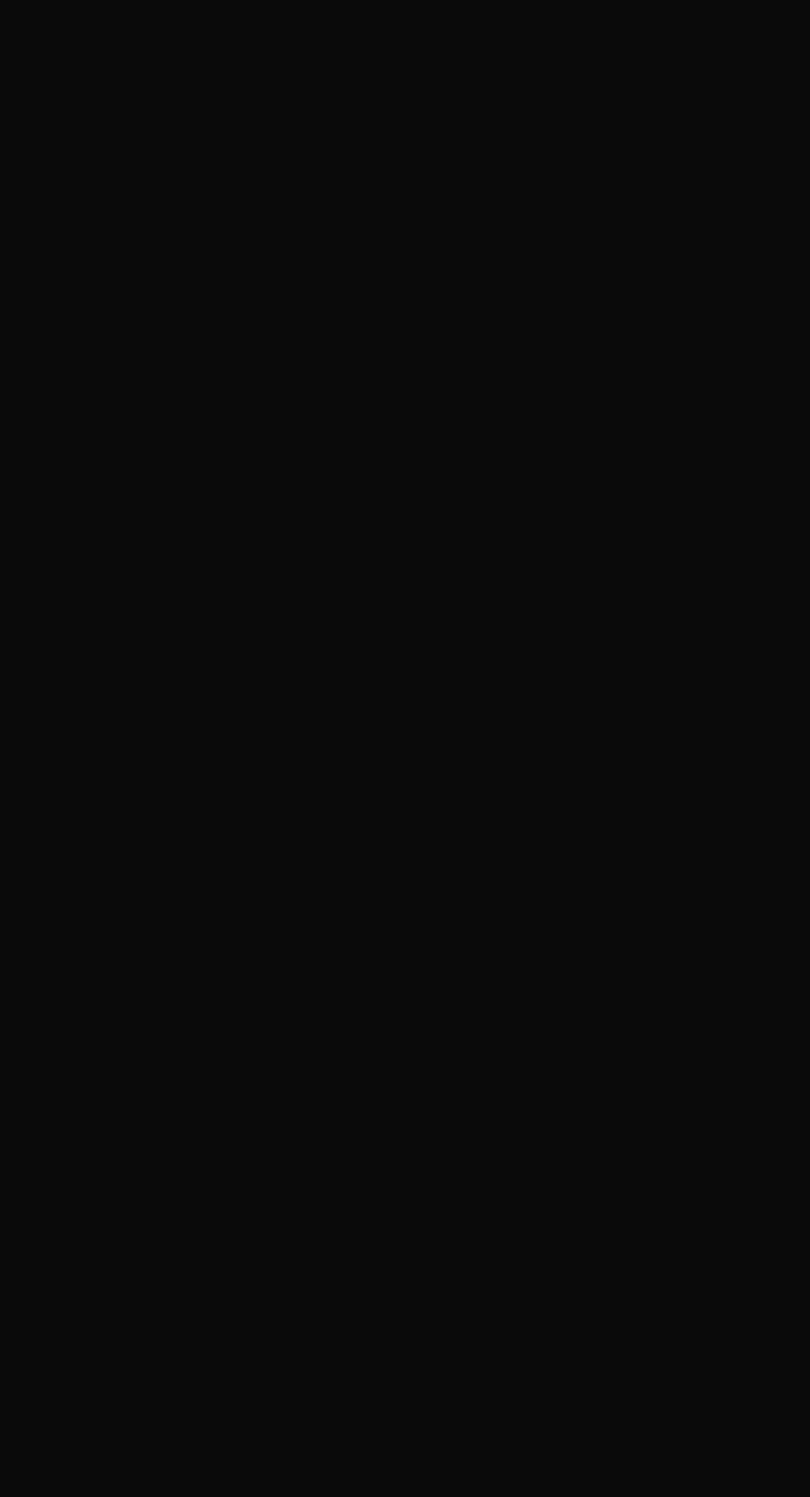
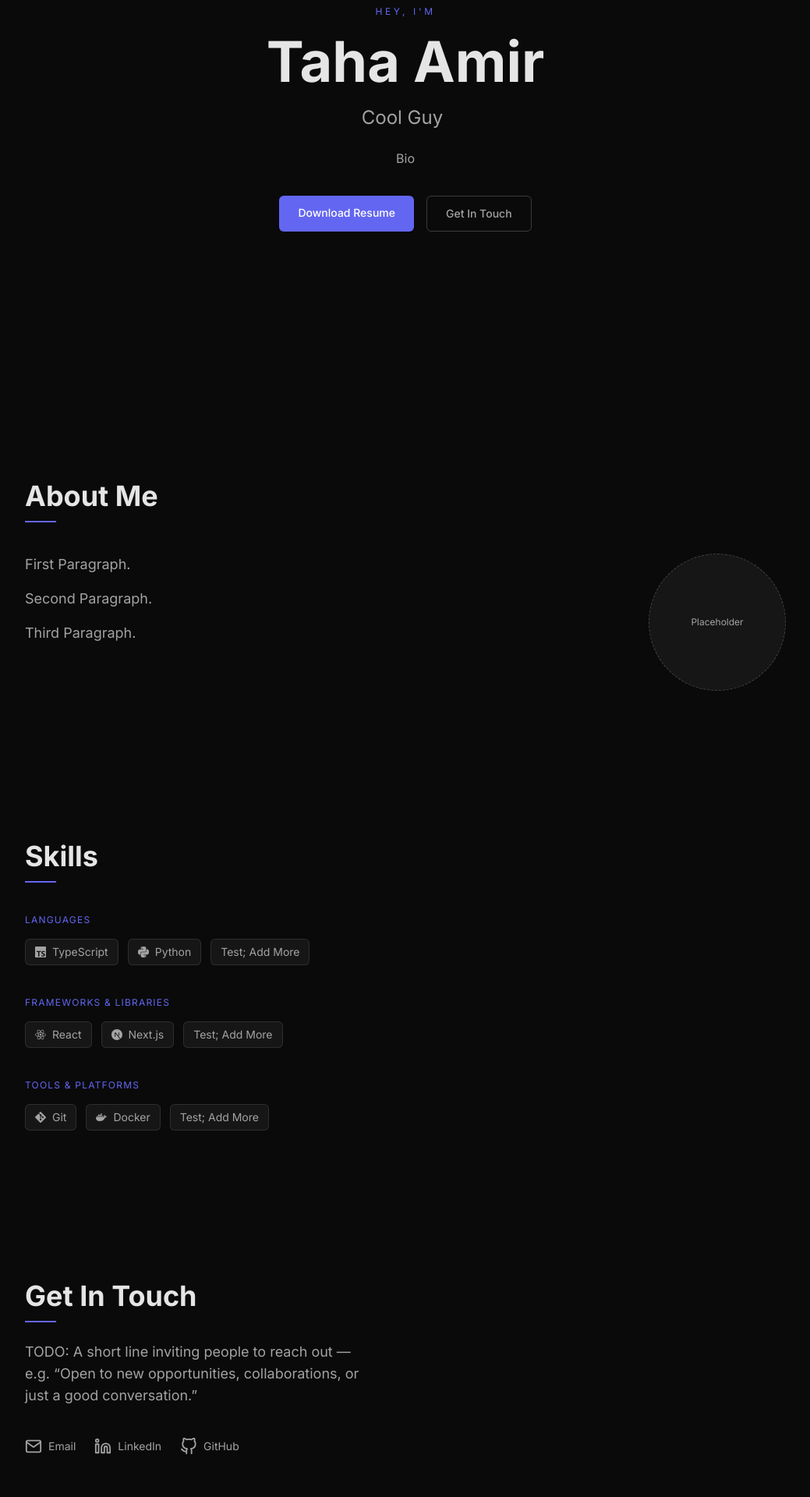
Before and after one commit to tahaamir25/TahaPortfolioWebsite, a Next.js app: page / in a window 1280 px wide. Shown: the part 280-2200 px from the top of the page at 78% size, without its empty margins (120-1159 px from the left). Before the commit the page ends 800 px from the top, so only its background shows below. Built offline with nearby package versions, Linux system fonts and the light colour scheme.

Commit message:
Feature: Implemented The Content Sections, And Data Folder For Skills

```diff
--- a/src/components/sections/About.tsx
+++ b/src/components/sections/About.tsx
@@ -1,3 +1,42 @@
+import SectionWrapper from "@/components/ui/SectionWrapper";
+import SectionHeading from "@/components/ui/SectionHeading";
+
 export default function About() {
-  return <section id="about" />;
+  return (
+    <SectionWrapper id="about">
+      <SectionHeading>About Me</SectionHeading>
+
+      <div className="flex flex-col md:flex-row gap-12 md:gap-16 mt-10 items-start">
+        <div className="flex-1 space-y-4 text-muted text-base md:text-lg leading-relaxed">
+          <p>
+            First Paragraph.
+          </p>
+          <p>
+            Second Paragraph.
+          </p>
+          <p>
+            Third Paragraph.
+          </p>
+        </div>
+
+        <div className="flex-shrink-0 self-center md:self-start">
+          {/*
+            <Image
+              src="/photo.jpg"
+              alt="Taha Amir
+              width={200}
+              height={200}
+              className="rounded-full object-cover border border-white/10"
+            />
+            Nice photo of me in public folder along with resume!!
+          */}
+          <div className="w-44 h-44 rounded-full border border-dashed border-white/20 flex items-center justify-center bg-white/5">
+            <span className="text-muted text-xs text-center px-4 leading-relaxed">
+              Placeholder
+            </span>
+          </div>
+        </div>
+      </div>
+    </SectionWrapper>
+  );
 }
--- a/src/components/sections/Contact.tsx
+++ b/src/components/sections/Contact.tsx
@@ -1,3 +1,55 @@
+import { FiMail, FiGithub, FiLinkedin } from "react-icons/fi";
+import SectionWrapper from "@/components/ui/SectionWrapper";
+import SectionHeading from "@/components/ui/SectionHeading";
+import { SOCIAL_LINKS } from "@/lib/constants";
+
+const links = [
+  {
+    label: "Email",
+    href: SOCIAL_LINKS.email,
+    icon: FiMail,
+  },
+  {
+    label: "LinkedIn",
+    href: SOCIAL_LINKS.linkedin,
+    icon: FiLinkedin,
+  },
+  {
+    label: "GitHub",
+    href: SOCIAL_LINKS.github,
+    icon: FiGithub,
+  },
+];
+
 export default function Contact() {
-  return <section id="contact" />;
+  return (
+    <SectionWrapper id="contact">
+      <SectionHeading>Get In Touch</SectionHeading>
+
+      <p className="mt-6 text-muted text-base md:text-lg leading-relaxed max-w-md">
+        {/* TODO: Replace with your own message */}
+        TODO: A short line inviting people to reach out — e.g. &ldquo;Open to
+        new opportunities, collaborations, or just a good conversation.&rdquo;
+      </p>
+
+      <div className="flex items-center gap-6 mt-10">
+        {links.map(({ label, href, icon: Icon }) => (
+          <a
+            key={label}
+            href={href}
+            target={label !== "Email" ? "_blank" : undefined}
+            rel="noopener noreferrer"
+            aria-label={label}
+            className="flex items-center gap-2 text-muted hover:text-accent transition-colors duration-200 group"
+          >
+            <Icon
+              size={22}
+              className="group-hover:scale-110 transition-transform duration-200"
+            />
+            <span className="text-sm hidden sm:inline">{label}</span>
+          </a>
+        ))}
+      </div>
+    </SectionWrapper>
+  );
 }
--- a/src/components/sections/Hero.tsx
+++ b/src/components/sections/Hero.tsx
@@ -1,3 +1,65 @@
+"use client";
+
+import { motion } from "framer-motion";
+import { TypeAnimation } from "react-type-animation";
+
 export default function Hero() {
-  return <section id="hero" className="min-h-screen" />;
+  return (
+    <section
+      id="hero"
+      className="min-h-screen flex flex-col items-center justify-center text-center px-6 pt-16"
+    >
+      <motion.div
+        initial={{ opacity: 0, y: 30 }}
+        animate={{ opacity: 1, y: 0 }}
+        transition={{ duration: 0.8, ease: "easeOut" }}
+        className="flex flex-col items-center gap-5 max-w-3xl"
+      >
+        <p className="text-accent text-xs tracking-[0.3em] uppercase">
+          Hey, I&apos;m
+        </p>
+
+        <h1 className="text-5xl md:text-7xl font-bold text-text-primary leading-tight">
+          Taha Amir
+        </h1>
+
+        <div className="text-lg md:text-2xl text-muted min-h-[2rem] flex items-center">
+          <TypeAnimation
+            sequence={[
+              "Software Engineer",
+              2200,
+              "Cool Guy",
+              2200,
+              "Possible Bio; Hahaha",
+              2200,
+            ]}
+            repeat={Infinity}
+            cursor={true}
+            speed={60}
+          />
+        </div>
+
+        <p className="text-muted text-sm md:text-base max-w-md leading-relaxed mt-1">
+          Bio
+        </p>
+
+        <div className="flex flex-col sm:flex-row gap-4 mt-4">
+          <a
+            href="/resume.pdf" //Put Resume In Public Folder
+            target="_blank"
+            rel="noopener noreferrer"
+            className="px-6 py-3 rounded-md bg-accent text-white text-sm font-medium hover:opacity-80 transition-opacity duration-200"
+          >
+            Download Resume
+          </a>
+          <a
+            href="#contact"
+            className="px-6 py-3 rounded-md border border-white/20 text-sm font-medium text-muted hover:border-accent hover:text-accent transition-all duration-200"
+          >
+            Get In Touch
+          </a>
+        </div>
+      </motion.div>
+    </section>
+  );
 }
--- a/src/components/sections/Skills.tsx
+++ b/src/components/sections/Skills.tsx
@@ -1,3 +1,95 @@
+import type { IconType } from "react-icons";
+import { FaJava } from "react-icons/fa";
+import {
+  SiTypescript,
+  SiJavascript,
+  SiPython,
+  SiSwift,
+  SiKotlin,
+  SiCplusplus,
+  SiRust,
+  SiGo,
+  SiReact,
+  SiNextdotjs,
+  SiNodedotjs,
+  SiExpress,
+  SiFastapi,
+  SiDjango,
+  SiTailwindcss,
+  SiFramer,
+  SiGit,
+  SiGithub,
+  SiDocker,
+  SiPostgresql,
+  SiMongodb,
+  SiFirebase,
+  SiAmazon,
+  SiVercel,
+  SiFigma,
+  SiLinux,
+} from "react-icons/si";
+import SectionWrapper from "@/components/ui/SectionWrapper";
+import SectionHeading from "@/components/ui/SectionHeading";
+import { skillGroups } from "@/data/skills";
+
+const skillIconMap: Record<string, IconType> = {
+  TypeScript: SiTypescript,
+  JavaScript: SiJavascript,
+  Python: SiPython,
+  Java: FaJava,
+  Swift: SiSwift,
+  Kotlin: SiKotlin,
+  "C++": SiCplusplus,
+  Rust: SiRust,
+  Go: SiGo,
+  React: SiReact,
+  "Next.js": SiNextdotjs,
+  "Node.js": SiNodedotjs,
+  Express: SiExpress,
+  FastAPI: SiFastapi,
+  Django: SiDjango,
+  "Tailwind CSS": SiTailwindcss,
+  "Framer Motion": SiFramer,
+  Git: SiGit,
+  GitHub: SiGithub,
+  Docker: SiDocker,
+  PostgreSQL: SiPostgresql,
+  MongoDB: SiMongodb,
+  Firebase: SiFirebase,
+  AWS: SiAmazon,
+  Vercel: SiVercel,
+  Figma: SiFigma,
+  Linux: SiLinux,
+};
+
 export default function Skills() {
-  return <section id="skills" />;
+  return (
+    <SectionWrapper id="skills">
+      <SectionHeading>Skills</SectionHeading>
+
+      <div className="mt-10 space-y-10">
+        {skillGroups.map(({ category, skills }) => (
+          <div key={category}>
+            <h3 className="text-xs tracking-widest uppercase text-accent mb-4">
+              {category}
+            </h3>
+            <div className="flex flex-wrap gap-3">
+              {skills.map((skill) => {
+                const Icon = skillIconMap[skill];
+                return (
+                  <span
+                    key={skill}
+                    className="flex items-center gap-2 px-3 py-1.5 rounded-md border border-white/10 bg-white/5 text-sm text-muted hover:border-accent hover:text-text-primary transition-all duration-200"
+                  >
+                    {Icon && <Icon size={14} />}
+                    {skill}
+                  </span>
+                );
+              })}
+            </div>
+          </div>
+        ))}
+      </div>
+    </SectionWrapper>
+  );
 }
--- a/src/components/ui/Footer.tsx
+++ b/src/components/ui/Footer.tsx
@@ -1,3 +1,11 @@
+import { SITE_NAME } from "@/lib/constants";
+
 export default function Footer() {
-  return <footer />;
+  return (
+    <footer className="border-t border-white/10 py-8 text-center">
+      <p className="text-muted text-xs tracking-wide">
+        &copy; {new Date().getFullYear()} {SITE_NAME}. All rights reserved.
+      </p>
+    </footer>
+  );
 }
--- /dev/null
+++ b/src/components/ui/SectionHeading.tsx
@@ -0,0 +1,14 @@
+export default function SectionHeading({
+  children,
+}: {
+  children: React.ReactNode;
+}) {
+  return (
+    <div>
+      <h2 className="text-3xl md:text-4xl font-bold text-text-primary">
+        {children}
+      </h2>
+      <div className="w-10 h-0.5 bg-accent mt-3" />
+    </div>
+  );
+}
--- /dev/null
+++ b/src/data/skills.ts
@@ -0,0 +1,20 @@
+export interface SkillGroup {
+  category: string;
+  skills: string[];
+}
+
+
+export const skillGroups: SkillGroup[] = [
+  {
+    category: "Languages",
+    skills: ["TypeScript", "Python", "Test; Add More"],
+  },
+  {
+    category: "Frameworks & Libraries",
+    skills: ["React", "Next.js", "Test; Add More"],
+  },
+  {
+    category: "Tools & Platforms",
+    skills: ["Git", "Docker", "Test; Add More"],
+  },
+];
```
